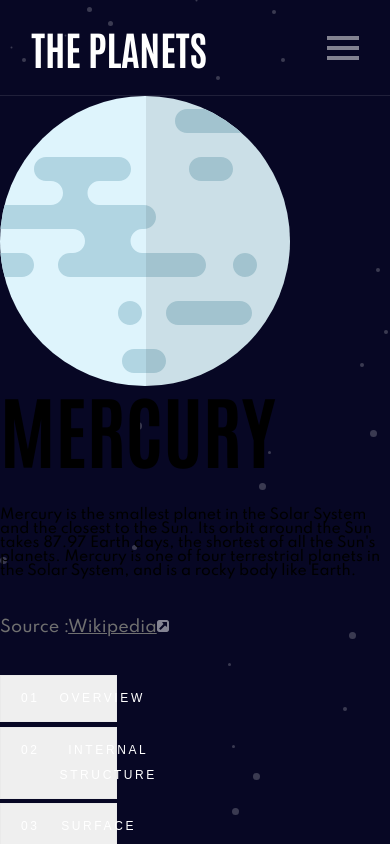
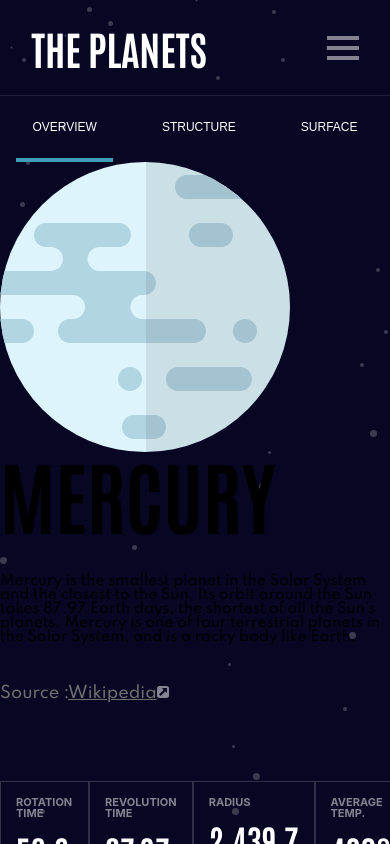
Before and after one commit to jfiora/the-planets, a React (Vite) app: page /mercury in a window 390 px wide. Shown: the top 844 px of the page. Built offline with nearby package versions, Linux system fonts and the light colour scheme.

Commit message:
PlanetInfoController mobile adaptation

```diff
--- a/src/components/Planet/PlanetInfo/PlanetInfo.jsx
+++ b/src/components/Planet/PlanetInfo/PlanetInfo.jsx
@@ -1,20 +1,22 @@
-import React, { useState, useEffect } from "react";
-import PlanetDescription from "./PlanetDescription/PlanetDescription";
-import PlanetImage from "./PlanetImage/PlanetImage";
-import PlanetInfoController from "./PlanetInfoController/PlanetInfoController";
+import React, { useState, useEffect } from 'react';
+import './PlanetInfo.css';
 
-const PlanetInfo = ({planet}) => {
+import PlanetDescription from './PlanetDescription/PlanetDescription';
+import PlanetImage from './PlanetImage/PlanetImage';
+import PlanetInfoController from './PlanetInfoController/PlanetInfoController';
+
+const PlanetInfo = ({ planet }) => {
   const [data, setData] = useState(planet.overview);
-    const [currentPlanetInfo, setCurrentPlanetInfo] = useState("OVERVIEW");
+  const [currentPlanetInfo, setCurrentPlanetInfo] = useState('OVERVIEW');
 
   function handlePLanetInfoChange(planetInfo) {
     setCurrentPlanetInfo(planetInfo);
   }
 
   function setPlanetInfo() {
-        if (currentPlanetInfo == "OVERVIEW") {
+    if (currentPlanetInfo == 'OVERVIEW') {
       setData(planet.overview);
-        } else if (currentPlanetInfo == "INTERNAL STRUCTURE") {
+    } else if (currentPlanetInfo == 'INTERNAL STRUCTURE') {
       setData(planet.structure);
     } else {
       setData(planet.surface);
@@ -26,14 +28,16 @@ const PlanetInfo = ({planet}) => {
   }, [currentPlanetInfo, planet]);
 
   return (
-        <div>
+    <div className="PlanetInfo">
+      <PlanetInfoController
+        sendDataToParent={handlePLanetInfoChange}
+        currentPlanetInfo={currentPlanetInfo}
+        planetColor={planet.color}
+      />
       <PlanetImage image={data.image} />
-            <div className="PlanetInfoWrapper">
       <PlanetDescription title={planet.name} props={data} />
-                <PlanetInfoController sendDataToParent={handlePLanetInfoChange} currentPlanetInfo={currentPlanetInfo} planetColor={planet.color} />
-            </div>
     </div>
   );
-}
+};
 
 export default PlanetInfo;
--- a/src/components/Planet/PlanetInfo/PlanetInfoController/InfoControllerButton/InfoControllerButton.jsx
+++ b/src/components/Planet/PlanetInfo/PlanetInfoController/InfoControllerButton/InfoControllerButton.jsx
@@ -5,17 +5,30 @@ const InfoControllerButton = ({
   setCurrentInfoPlanet,
   isSelected,
 }) => {
-  const number = information.number;
-  const title = information.title;
-  const color = information.color;
+  const { number, title, planetColor } = information;
+
+  let mobileTitle = '';
+  switch (title) {
+    case 'SURFACE GEOLOGY':
+      mobileTitle = 'surface';
+      break;
+    case 'INTERNAL STRUCTURE':
+      mobileTitle = 'structure';
+      break;
+    default:
+      mobileTitle = 'overview';
+      break;
+  }
 
   return (
     <button
-      className="infoControllerButton"
-      onClick={() => setCurrentInfoPlanet(number)}
-      style={{ backgroundColor: isSelected ? color : '' }}>
+      className={`infoControllerButton ${planetColor} ${
+        isSelected ? 'active' : ''
+      }`}
+      onClick={() => setCurrentInfoPlanet(number)}>
       <span>{number}</span>
-      <p>{title}</p>
+      <p className="title--mobile">{mobileTitle}</p>
+      <p className="title--desktop">{title}</p>
     </button>
   );
 };
--- a/src/components/Planet/PlanetInfo/PlanetInfoController/InfoControllerButton/infoControllerButton.css
+++ b/src/components/Planet/PlanetInfo/PlanetInfoController/InfoControllerButton/infoControllerButton.css
@@ -1,19 +1,67 @@
 .infoControllerButton {
   outline: none;
   border: 1px solid rgba(216, 216, 216, 0.2);
+  background-color: transparent;
   text-transform: uppercase;
   color: #fff;
-  letter-spacing: 2.6px;
-  line-height: 25px;
-  padding: 10px 20px;
   font-size: 12px;
   display: flex;
-}
-
-.infoControllerButton:hover {
-  background-color: rgba(216, 216, 216, 0.2);
 }
 
 .infoControllerButton span {
   margin-right: 20px;
 }
+
+@media screen and (max-width: 767px) {
+  .infoControllerButton {
+    border: none;
+    padding: 1.5rem 1rem;
+  }
+
+  .infoControllerButton.active.light-blue {
+    border-bottom: 4px solid var(--blue-light);
+  }
+  .infoControllerButton.active.yellow {
+    border-bottom: 4px solid var(--yellow);
+  }
+  .infoControllerButton.active.purple {
+    border-bottom: 4px solid var(--purple);
+  }
+  .infoControllerButton.active.light-red {
+    border-bottom: 4px solid var(--red-light);
+  }
+  .infoControllerButton.active.red {
+    border-bottom: 4px solid var(--red);
+  }
+  .infoControllerButton.active.orange {
+    border-bottom: 4px solid var(--orange);
+  }
+  .infoControllerButton.active.cyan {
+    border-bottom: 4px solid var(--cyan);
+  }
+  .infoControllerButton.active.blue {
+    border-bottom: 4px solid var(--blue);
+  }
+
+  .infoControllerButton .title--desktop {
+    display: none;
+  }
+
+  .infoControllerButton span {
+    display: none;
+  }
+}
+
+@media screen and (min-width: 768px) {
+  .infoControllerButton {
+    letter-spacing: 2.6px;
+    line-height: 25px;
+  }
+  .infoControllerButton:hover {
+    background-color: rgba(216, 216, 216, 0.2);
+  }
+
+  .infoControllerButton .title--mobile {
+    display: none;
+  }
+}
--- a/src/components/Planet/PlanetInfo/PlanetInfoController/planetInfoController.css
+++ b/src/components/Planet/PlanetInfo/PlanetInfoController/planetInfoController.css
@@ -1,7 +1,4 @@
-.planetInfoController{
-    display: flex;
-    flex-direction: column;
-    justify-content: space-between;
-    width: 30%;
-    height: 200px;
+.planetInfoController {
+  display: flex;
+  justify-content: space-around;
 }
```
Lines whose indentation alone changed are shown as unchanged.
